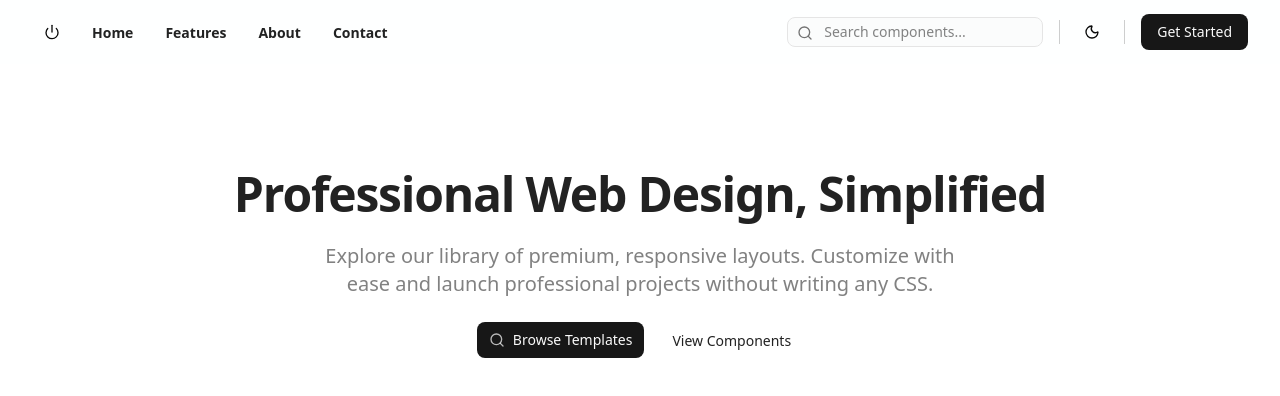
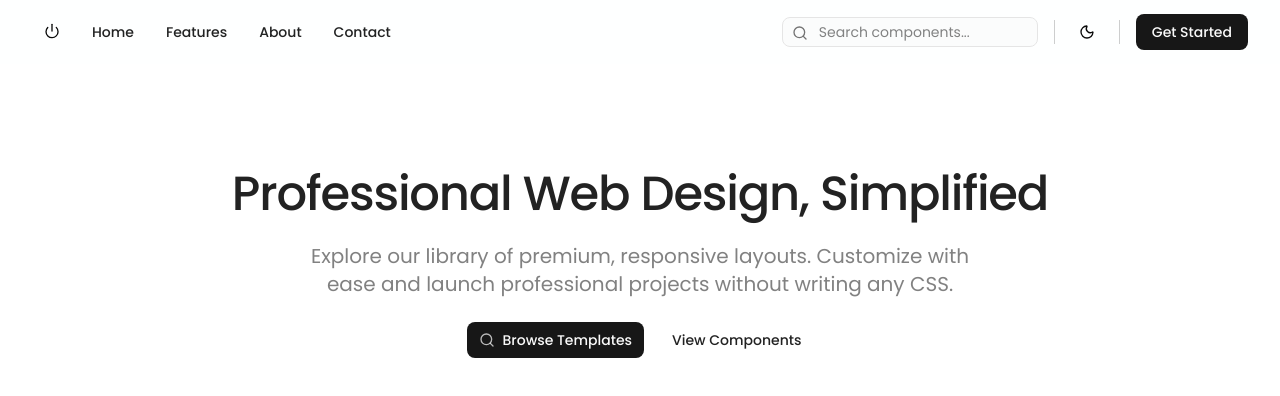
Before and after one commit to Jetrossgalinato/my-comp, a Next.js app: page / in a window 1280 px wide. Shown: the top 396 px of the page. Built offline with nearby package versions, Linux system fonts and the light colour scheme.

Commit message:
feat: use Poppins for the font style

```diff
--- a/app/globals.css
+++ b/app/globals.css
@@ -5,8 +5,8 @@
 
 @theme {
   --font-sans:
-    ui-sans-serif, system-ui, sans-serif, "Apple Color Emoji", "Segoe UI Emoji",
-    "Segoe UI Symbol", "Noto Color Emoji";
+    var(--font-poppins), ui-sans-serif, system-ui, sans-serif,
+    "Apple Color Emoji", "Segoe UI Emoji", "Segoe UI Symbol", "Noto Color Emoji";
   /* This maps the 'bg-background' utility to your CSS variable */
   --color-background: var(--background);
   --color-foreground: var(--foreground);
@@ -86,7 +86,10 @@
 /* Base styles to apply the variables */
 @layer base {
   body {
-    font-family: ui-sans-serif, system-ui, sans-serif;
+    font-family:
+      var(--font-poppins), ui-sans-serif, system-ui, sans-serif,
+      "Apple Color Emoji", "Segoe UI Emoji", "Segoe UI Symbol",
+      "Noto Color Emoji";
     background-color: var(--background);
     color: var(--foreground);
     @apply antialiased;
--- a/app/layout.tsx
+++ b/app/layout.tsx
@@ -1,7 +1,14 @@
 import type { Metadata } from "next";
+import { Poppins } from "next/font/google";
 
 import "./globals.css";
 import { ThemeProvider } from "@/components/theme-provider";
+
+const poppins = Poppins({
+  subsets: ["latin"],
+  weight: ["100", "200", "300", "400", "500", "600", "700", "800", "900"],
+  variable: "--font-poppins",
+});
 
 export const metadata: Metadata = {
   title: "Professional Web Design, Simplified",
@@ -16,7 +23,7 @@ export default function RootLayout({
 }>) {
   return (
     <html lang="en" suppressHydrationWarning>
-      <body className="font-sans antialiased">
+      <body className={`${poppins.variable} antialiased`}>
         <ThemeProvider
           attribute="class"
           defaultTheme="system"
--- a/components/header.tsx
+++ b/components/header.tsx
@@ -6,7 +6,7 @@ import { Button } from "./ui/button";
 export function Header() {
   return (
     <div className="flex flex-col items-center justify-center px-4 h-100 w-full">
-      <TypographyH1 className="text-center">
+      <TypographyH1 className="text-center font-medium">
         Professional Web Design, Simplified
       </TypographyH1>
       <TypographyLead className="mt-6 text-center max-w-2xl">
--- a/components/navbar.tsx
+++ b/components/navbar.tsx
@@ -24,13 +24,13 @@ export function Navbar() {
               href="/"
               className="px-3 py-1 rounded-md hover:bg-foreground/10 transition-colors duration-300"
             >
-              <TypographySmall className="font-semibold">Home</TypographySmall>
+              <TypographySmall className="font-medium">Home</TypographySmall>
             </Link>
             <Link
               href="/features"
               className="px-3 py-1 rounded-md hover:bg-foreground/10 transition-colors duration-300"
             >
-              <TypographySmall className="font-semibold">
+              <TypographySmall className="font-medium">
                 Features
               </TypographySmall>
             </Link>
@@ -38,15 +38,13 @@ export function Navbar() {
               href="/about"
               className="px-3 py-1 rounded-md hover:bg-foreground/10 transition-colors duration-300"
             >
-              <TypographySmall className="font-semibold">About</TypographySmall>
+              <TypographySmall className="font-medium">About</TypographySmall>
             </Link>
             <Link
               href="/contact"
               className="px-3 py-1 rounded-md hover:bg-foreground/10 transition-colors duration-300"
             >
-              <TypographySmall className="font-semibold">
-                Contact
-              </TypographySmall>
+              <TypographySmall className="font-medium">Contact</TypographySmall>
             </Link>
           </div>
         </div>
```
